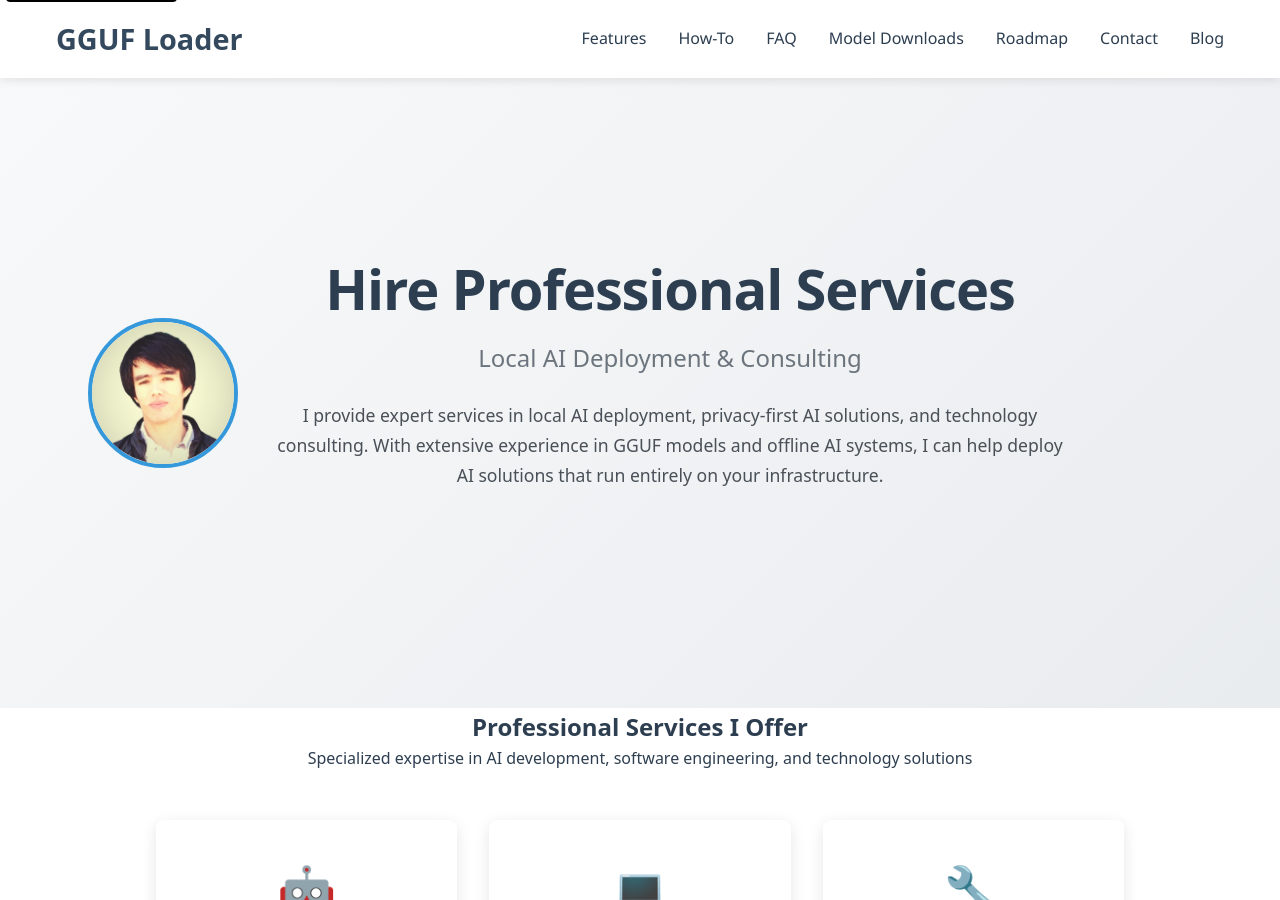
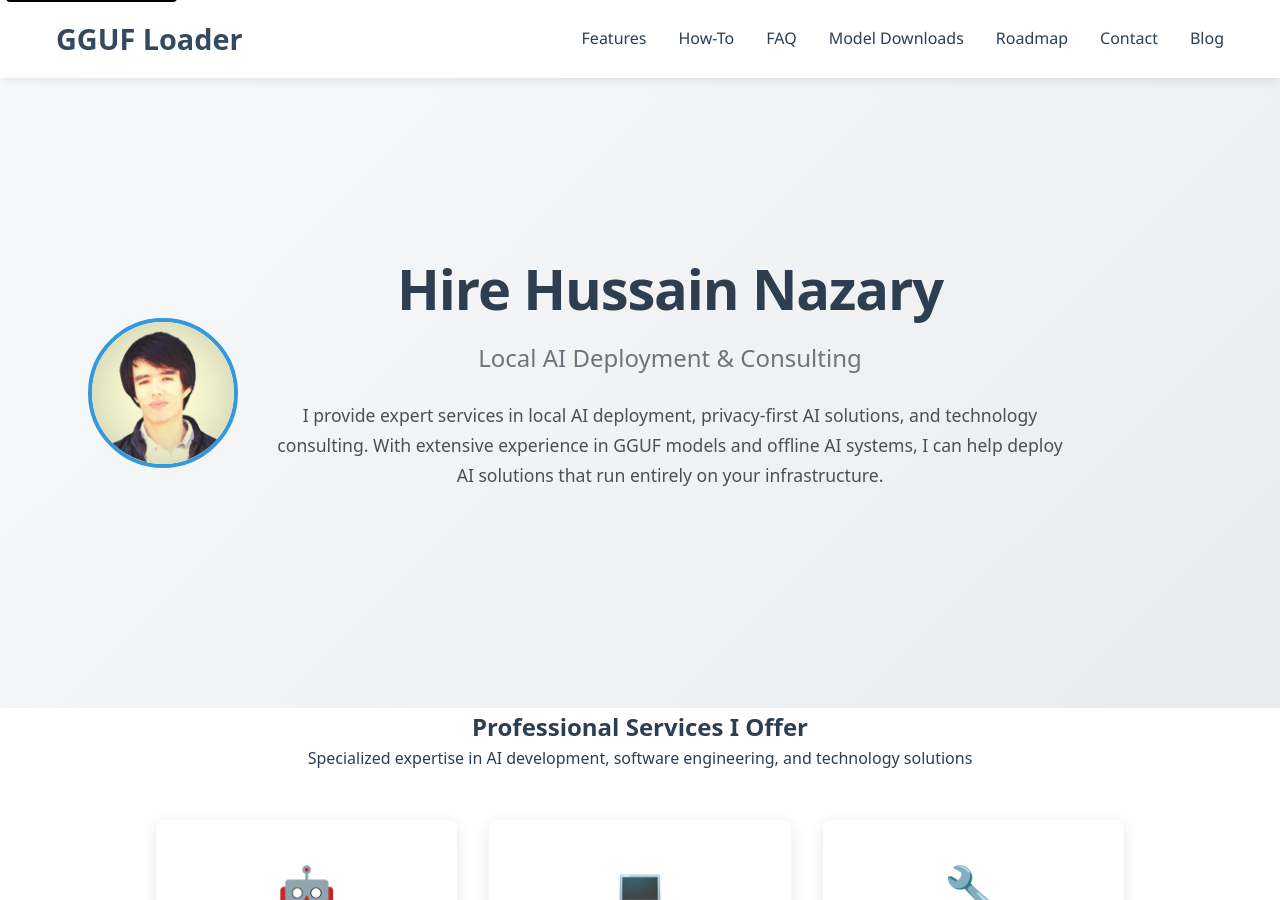
Before and after one commit to GGUFloader/ggufloader.github.io, a Jekyll site: the page hire-me.html, which Jekyll copies as it is, in a window 1280 px wide and 900 px high. Built offline with Jekyll 4.4.1, drawn with Linux system fonts in a browser that asks for light colours.

Commit message:
added Hussain Nazary

```diff
--- a/hire-me.html
+++ b/hire-me.html
@@ -547,7 +547,7 @@
                     <div class="profile-section">
                         <img src="profile.jpg" alt="Hussain Nazary - AI Developer" class="profile-photo">
                         <div>
-                            <h1>Hire Professional Services</h1>
+                            <h1>Hire Hussain Nazary</h1>
                             <p class="hero-subtitle" role="doc-subtitle">Local AI Deployment & Consulting</p>
                             <p class="hero-description">I provide expert services in local AI deployment, privacy-first
                                 AI solutions, and technology consulting. With extensive experience in GGUF models and
```
